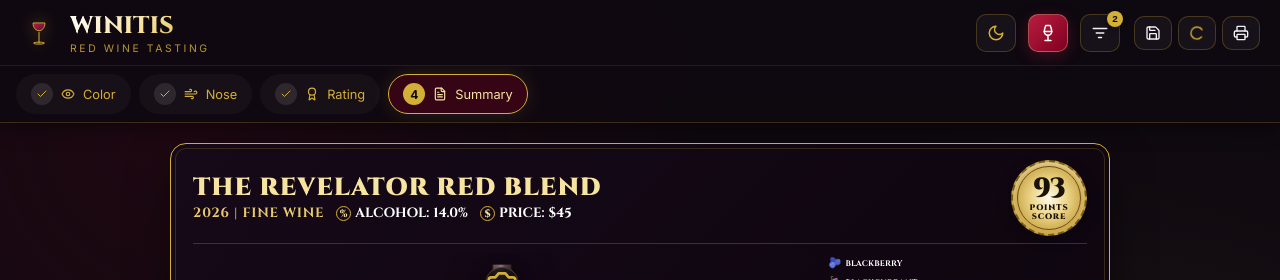
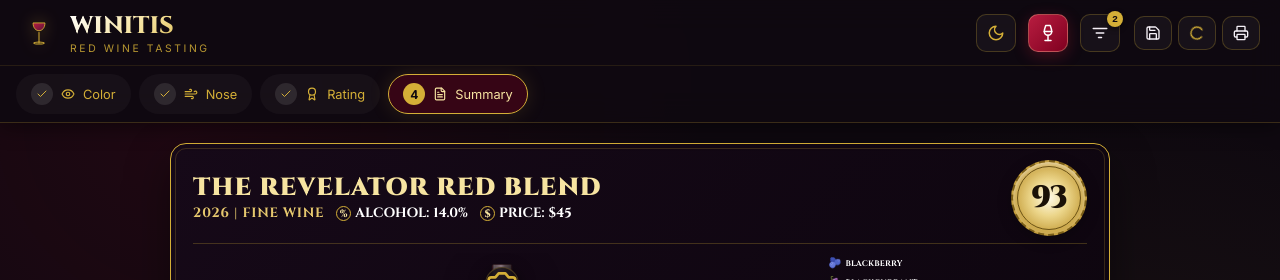
Before and after one commit to NitayMalka/Winitis, a React (Vite) app: page / in a window 1280 px wide. Both pictures are taken after a click on the button 1197 px from the left and 32 px from the top of the page. Shown: the top 280 px of the page. Built offline with nearby package versions, Linux system fonts and the light colour scheme.

Commit message:
fix(verdict): remove points score text from gold medal stamp

```diff
--- a/public/sw.js
+++ b/public/sw.js
@@ -1,4 +1,4 @@
-const CACHE_NAME = 'winitis-v4';
+const CACHE_NAME = 'winitis-v5';
 const ASSETS_TO_CACHE = [
   '/',
   '/index.html',
--- a/src/components/TastingForm/VerdictStep.jsx
+++ b/src/components/TastingForm/VerdictStep.jsx
@@ -268,22 +268,16 @@ export default function VerdictStep({
             </div>
           </div>
 
-          {/* Center/Right: Rosette Gold Medal Stamp (Points Score) */}
+          {/* Center/Right: Rosette Gold Medal Stamp */}
           <div className="verdict-medal-wrap">
             <div className={`verdict-gold-medal ${score === 0 ? 'unworthy-medal' : ''}`}>
               <div className="verdict-medal-inner">
                 <span className="medal-score-number font-serif">{score}</span>
-                <span className="medal-score-label font-serif">
-                  {score === 0 ? (
+                {score === 0 && (
+                  <span className="medal-score-label font-serif">
                     <span style={{ color: '#ef4444', fontWeight: 800, fontSize: '0.62rem', letterSpacing: '0.05em' }}>UNWORTHY</span>
-                  ) : (
-                    <>
-                      <EditableText textKey="verdict.scorePoints" defaultText="POINTS" />
-                      <br />
-                      <EditableText textKey="verdict.scoreScore" defaultText="SCORE" />
-                    </>
-                  )}
-                </span>
+                  </span>
+                )}
               </div>
             </div>
           </div>
--- a/src/index.css
+++ b/src/index.css
@@ -1631,7 +1631,7 @@ input[type="range"]::-webkit-slider-thumb:hover {
 }
 
 .medal-score-number {
-  font-size: 1.65rem;
+  font-size: 1.85rem;
   font-weight: 900;
   line-height: 1;
   letter-spacing: -0.02em;
@@ -2230,7 +2230,7 @@ input[type="range"]::-webkit-slider-thumb:hover {
     border-width: 2px !important;
   }
   .medal-score-number {
-    font-size: 1.25rem !important;
+    font-size: 1.4rem !important;
   }
   .medal-score-label {
     font-size: 0.42rem !important;
```
